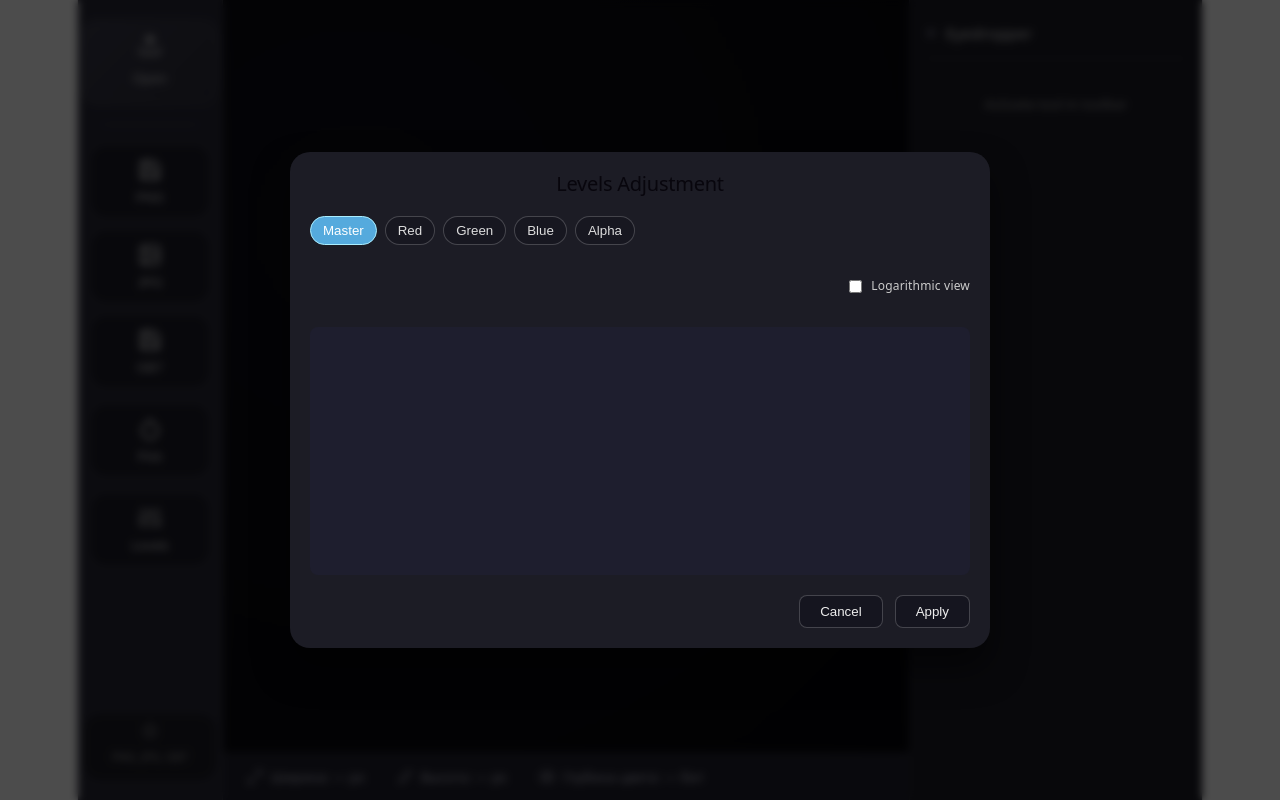
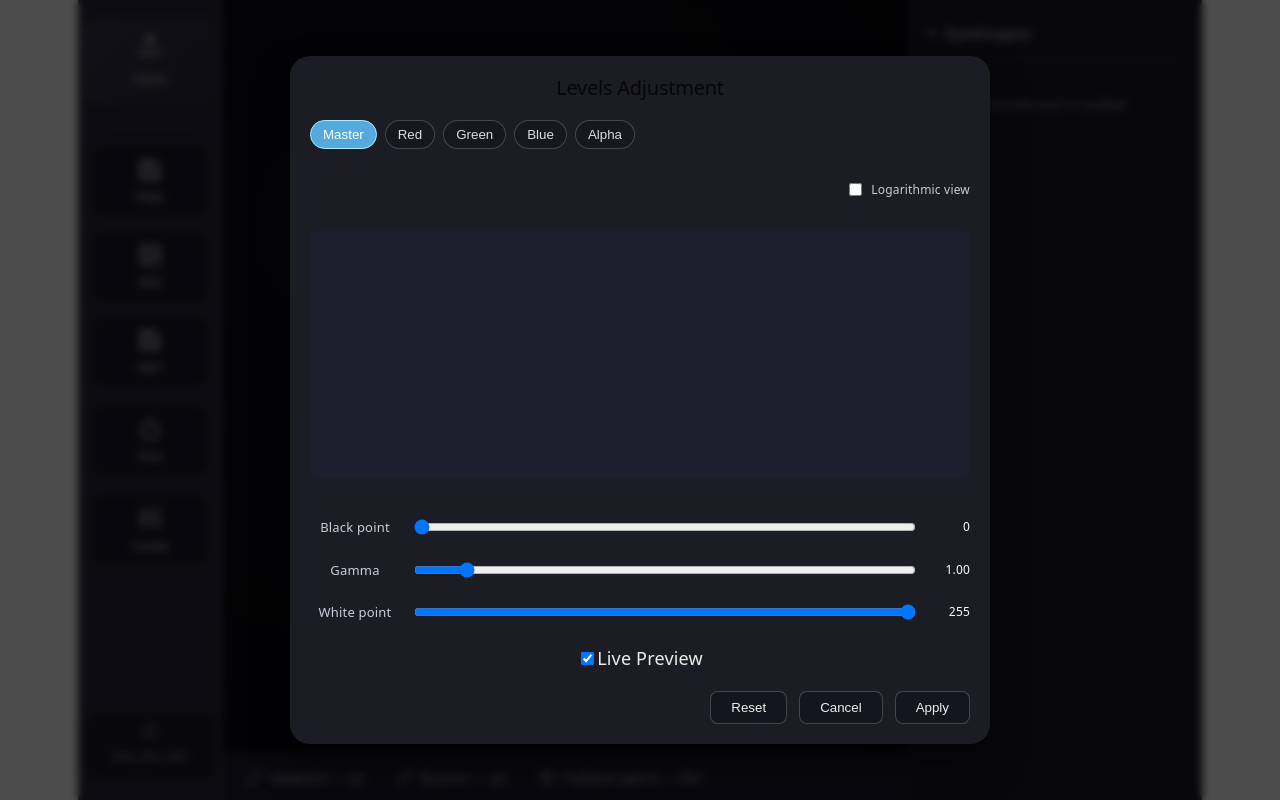
Before and after one commit to FrontendCourseMP/photoshop-ndbeliaeb0401, a React (Vite) app: page / in a window 1280 px wide. Both pictures are taken after a click on the button "Levels". Built offline with nearby package versions, Linux system fonts and the light colour scheme.

Commit message:
fix level

```diff
--- a/src/App.jsx
+++ b/src/App.jsx
@@ -4,12 +4,13 @@ import Canvas from './components/Canvas/Canvas';
 import StatusBar from './components/StatusBar/StatusBar';
 import ChannelsPanel from './components/ChannelsPanel/ChannelsPanel';
 import InfoPanel from './components/InfoPanel/InfoPanel';
-import LevelsDialog from './components/LevelsDialog/LevelsDialog';  // импорт
+import LevelsDialog from './components/LevelsDialog/LevelsDialog';
 import { useImageLoader } from './hooks/useImageLoader';
 import { useImageExport } from './hooks/useImageExport';
 import { useCanvasResize } from './hooks/useCanvasResize';
 import { useChannels } from './hooks/useChannels';
 import { useEyedropper } from './hooks/useEyedropper';
+import { useLevels } from './hooks/useLevels';
 import styles from './App.module.css';
 
 function App() {
@@ -19,13 +20,14 @@ function App() {
   const [imageInfo, setImageInfo] = useState({ width: null, height: null, colorDepth: null });
   const [isEyedropperActive, setIsEyedropperActive] = useState(false);
   const [pickedColor, setPickedColor] = useState(null);
-  const [isLevelsOpen, setIsLevelsOpen] = useState(false);      // состояние диалога
+  const [isLevelsOpen, setIsLevelsOpen] = useState(false);
 
   const { loadImageFromUrl } = useImageLoader(setOriginalImageData, setImageInfo);
   const { exportPNG, exportJPG, exportGB7 } = useImageExport(canvasRef);
   useCanvasResize(canvasRef, displayImageData);
   const { activeChannels, toggleChannel, hasAlpha } = useChannels(originalImageData, setDisplayImageData);
   const { pickedColor: eyedropperColor } = useEyedropper(canvasRef, isEyedropperActive, setPickedColor);
+  const { levelsState, updateLevels, resetLevels, applyLevels, previewLevels } = useLevels(originalImageData, setDisplayImageData);
 
   const handleActivateEyedropper = () => {
     setIsEyedropperActive(!isEyedropperActive);
@@ -34,6 +36,19 @@ function App() {
 
   const handleOpenLevels = () => setIsLevelsOpen(true);
   const handleCloseLevels = () => setIsLevelsOpen(false);
+
+  const handleLevelsApply = () => {
+    applyLevels();
+    handleCloseLevels();
+  };
+
+  const handleLevelsReset = () => {
+    resetLevels();
+  };
+
+  const handleLevelsPreview = (channelId, black, gamma, white) => {
+    previewLevels(channelId, black, gamma, white);
+  };
 
   return (
     <div className={styles.app}>
@@ -63,10 +78,16 @@ function App() {
       <InfoPanel colorInfo={pickedColor} isActive={isEyedropperActive} />
 
       <LevelsDialog
-        isOpen={isLevelsOpen}
-        onClose={handleCloseLevels}
-        originalImageData={originalImageData}
-      />
+  isOpen={isLevelsOpen}
+  onClose={handleCloseLevels}
+  onApplyLevels={(imageData) => {
+    setDisplayImageData(imageData);
+    setOriginalImageData(imageData); // если нужно сохранить изменения
+  }}
+  onPreview={handleLevelsPreview}
+  originalImageData={originalImageData}
+  levelsState={levelsState}
+/>
     </div>
   );
 }
--- /dev/null
+++ b/src/components/LevelsDialog/InputLevels.jsx
@@ -0,0 +1,62 @@
+import styles from './InputLevels.module.css';
+
+const InputLevels = ({ black, gamma, white, onChange, min = 0, max = 255 }) => {
+  const handleBlackChange = (e) => {
+    let val = Number(e.target.value);
+    if (val >= white) val = white - 1;
+    onChange({ black: val });
+  };
+  const handleGammaChange = (e) => {
+    let val = parseFloat(e.target.value);
+    if (isNaN(val)) val = 1;
+    onChange({ gamma: val });
+  };
+  const handleWhiteChange = (e) => {
+    let val = Number(e.target.value);
+    if (val <= black) val = black + 1;
+    onChange({ white: val });
+  };
+
+  return (
+    <div className={styles.inputLevels}>
+      <div className={styles.sliderGroup}>
+        <label>Black point</label>
+        <input
+          type="range"
+          min={min}
+          max={max}
+          step={1}
+          value={black}
+          onChange={handleBlackChange}
+        />
+        <span>{black}</span>
+      </div>
+      <div className={styles.sliderGroup}>
+        <label>Gamma</label>
+        <input
+          type="range"
+          min={0.1}
+          max={9.9}
+          step={0.01}
+          value={gamma}
+          onChange={handleGammaChange}
+        />
+        <span>{gamma.toFixed(2)}</span>
+      </div>
+      <div className={styles.sliderGroup}>
+        <label>White point</label>
+        <input
+          type="range"
+          min={min}
+          max={max}
+          step={1}
+          value={white}
+          onChange={handleWhiteChange}
+        />
+        <span>{white}</span>
+      </div>
+    </div>
+  );
+};
+
+export default InputLevels;
--- /dev/null
+++ b/src/components/LevelsDialog/InputLevels.module.css
@@ -0,0 +1,26 @@
+.inputLevels {
+  display: flex;
+  flex-direction: column;
+  gap: 16px;
+  margin-top: 16px;
+}
+.sliderGroup {
+  display: flex;
+  align-items: center;
+  gap: 12px;
+}
+.sliderGroup label {
+  width: 90px;
+  font-size: 13px;
+  color: #ccd;
+}
+.sliderGroup input {
+  flex: 1;
+  cursor: pointer;
+}
+.sliderGroup span {
+  width: 40px;
+  text-align: right;
+  font-size: 12px;
+  color: #fff;
+}
--- a/src/components/LevelsDialog/LevelsDialog.jsx
+++ b/src/components/LevelsDialog/LevelsDialog.jsx
@@ -1,12 +1,29 @@
 import { useEffect, useRef, useState } from 'react';
 import { useHistogram } from '../../hooks/useHistogram';
+import { useLevels } from '../../hooks/useLevels';
 import HistogramCanvas from './HistogramCanvas';
+import InputLevels from './InputLevels';
 import styles from './LevelsDialog.module.css';
 
-const LevelsDialog = ({ isOpen, onClose, originalImageData }) => {
+const LevelsDialog = ({
+  isOpen,
+  onClose,
+  originalImageData,
+  onApplyLevels,
+  onPreview    // новый проп
+}) => {
   const dialogRef = useRef(null);
   const [histogramMode, setHistogramMode] = useState('linear');
-  const { histogram, currentChannel, updateChannel } = useHistogram(originalImageData);
+  const [previewEnabled, setPreviewEnabled] = useState(true);
+  const { histogram, currentChannel: histChannel, updateChannel: updateHistChannel } = useHistogram(originalImageData);
+  const {
+    currentChannel,
+    setCurrentChannel,
+    settings,
+    updateSettings,
+    resetSettings,
+    adjustedImageData
+  } = useLevels(originalImageData);
 
   useEffect(() => {
     if (isOpen) {
@@ -16,8 +33,42 @@ const LevelsDialog = ({ isOpen, onClose, originalImageData }) => {
     }
   }, [isOpen]);
 
+  const handleChannelChange = (channelId) => {
+    setCurrentChannel(channelId);
+    updateHistChannel(channelId);
+  };
+
+  const handleSettingsChange = (newValues) => {
+    updateSettings(newValues);
+    // Если предпросмотр включён – вызываем onPreview
+    if (previewEnabled && onPreview) {
+      const current = { ...settings, ...newValues };
+      onPreview(currentChannel, current.black, current.gamma, current.white);
+    }
+  };
+
+  const handleReset = () => {
+    resetSettings();
+    if (previewEnabled && onPreview) {
+      const defaultSettings = { black: 0, gamma: 1, white: 255 };
+      onPreview(currentChannel, defaultSettings.black, defaultSettings.gamma, defaultSettings.white);
+    }
+  };
+
+  const handleApply = () => {
+    if (adjustedImageData && onApplyLevels) {
+      onApplyLevels(adjustedImageData);
+    }
+    onClose();
+  };
+
+  const handleCancel = () => {
+    resetSettings();
+    onClose();
+  };
+
   const channels = [
-    { id: 'luminance', label: 'Master' },
+    { id: 'master', label: 'Master' },
     { id: 'red', label: 'Red' },
     { id: 'green', label: 'Green' },
     { id: 'blue', label: 'Blue' },
@@ -25,7 +76,7 @@ const LevelsDialog = ({ isOpen, onClose, originalImageData }) => {
   ];
 
   return (
-    <dialog ref={dialogRef} className={styles.dialog} onClose={onClose}>
+    <dialog ref={dialogRef} className={styles.dialog} onClose={handleCancel}>
       <div className={styles.container}>
         <h2>Levels Adjustment</h2>
 
@@ -34,7 +85,7 @@ const LevelsDialog = ({ isOpen, onClose, originalImageData }) => {
             <button
               key={ch.id}
               className={`${styles.channelBtn} ${currentChannel === ch.id ? styles.active : ''}`}
-              onClick={() => updateChannel(ch.id)}
+              onClick={() => handleChannelChange(ch.id)}
             >
               {ch.label}
             </button>
@@ -54,9 +105,30 @@ const LevelsDialog = ({ isOpen, onClose, originalImageData }) => {
 
         <HistogramCanvas histogram={histogram} mode={histogramMode} />
 
+        <InputLevels
+          black={settings.black}
+          gamma={settings.gamma}
+          white={settings.white}
+          onChange={handleSettingsChange}
+          min={0}
+          max={255}
+        />
+
+        <div className={styles.previewCheck}>
+          <label>
+            <input
+              type="checkbox"
+              checked={previewEnabled}
+              onChange={(e) => setPreviewEnabled(e.target.checked)}
+            />
+            Live Preview
+          </label>
+        </div>
+
         <div className={styles.actions}>
-          <button onClick={onClose}>Cancel</button>
-          <button onClick={onClose}>Apply</button>
+          <button onClick={handleReset}>Reset</button>
+          <button onClick={handleCancel}>Cancel</button>
+          <button onClick={handleApply}>Apply</button>
         </div>
       </div>
     </dialog>
--- /dev/null
+++ b/src/hooks/useLevels.js
@@ -0,0 +1,105 @@
+import { useState, useEffect, useCallback } from 'react';
+
+const createLookupTable = (black, gamma, white, max = 255) => {
+  const table = new Uint8Array(max + 1);
+  const range = white - black;
+  for (let i = 0; i <= max; i++) {
+    let value = (i - black) / range;
+    value = Math.min(1, Math.max(0, value));
+    value = Math.pow(value, 1 / gamma);
+    table[i] = Math.round(value * max);
+  }
+  return table;
+};
+
+const applyLevelsToChannel = (imageData, channel, black, gamma, white) => {
+  const lut = createLookupTable(black, gamma, white);
+  const data = imageData.data;
+  const newData = new Uint8ClampedArray(data.length);
+  const channelIdx = channel === 'red' ? 0 : channel === 'green' ? 1 : channel === 'blue' ? 2 : 3;
+  const isMaster = channel === 'master';
+
+  for (let i = 0; i < data.length; i += 4) {
+    if (isMaster) {
+      newData[i] = lut[data[i]];
+      newData[i+1] = lut[data[i+1]];
+      newData[i+2] = lut[data[i+2]];
+      newData[i+3] = data[i+3];
+    } else {
+      for (let c = 0; c < 3; c++) {
+        newData[i+c] = data[i+c];
+      }
+      newData[i+channelIdx] = lut[data[i+channelIdx]];
+      newData[i+3] = data[i+3];
+    }
+  }
+  return new ImageData(newData, imageData.width, imageData.height);
+};
+
+export const useLevels = (originalImageData) => {
+  const [currentChannel, setCurrentChannel] = useState('master');
+  const [settings, setSettings] = useState({
+    master: { black: 0, gamma: 1, white: 255 },
+    red: { black: 0, gamma: 1, white: 255 },
+    green: { black: 0, gamma: 1, white: 255 },
+    blue: { black: 0, gamma: 1, white: 255 },
+    alpha: { black: 0, gamma: 1, white: 255 }
+  });
+  const [adjustedImageData, setAdjustedImageData] = useState(null);
+
+  const updateSettings = useCallback((newValues) => {
+    setSettings(prev => ({
+      ...prev,
+      [currentChannel]: { ...prev[currentChannel], ...newValues }
+    }));
+  }, [currentChannel]);
+
+  const resetSettings = useCallback(() => {
+    setSettings(prev => ({
+      ...prev,
+      [currentChannel]: { black: 0, gamma: 1, white: 255 }
+    }));
+  }, [currentChannel]);
+
+  const computeAdjustedImage = useCallback(() => {
+    if (!originalImageData) return null;
+    let result = originalImageData;
+    for (const channel of ['master', 'red', 'green', 'blue', 'alpha']) {
+      const { black, gamma, white } = settings[channel];
+      if (black !== 0 || gamma !== 1 || white !== 255) {
+        result = applyLevelsToChannel(result, channel, black, gamma, white);
+      }
+    }
+    return result;
+  }, [originalImageData, settings]);
+
+  useEffect(() => {
+    if (!originalImageData) return;
+    const adjusted = computeAdjustedImage();
+    setAdjustedImageData(adjusted);
+  }, [originalImageData, settings, computeAdjustedImage]);
+
+  const preview = (channel, black, gamma, white) => {
+    if (!originalImageData) return;
+    const previewSettings = { ...settings };
+    previewSettings[channel] = { black, gamma, white };
+    let result = originalImageData;
+    for (const ch of ['master', 'red', 'green', 'blue', 'alpha']) {
+      const { black: b, gamma: g, white: w } = previewSettings[ch];
+      if (b !== 0 || g !== 1 || w !== 255) {
+        result = applyLevelsToChannel(result, ch, b, g, w);
+      }
+    }
+    return result;
+  };
+
+  return {
+    currentChannel,
+    setCurrentChannel,
+    settings: settings[currentChannel],
+    updateSettings,
+    resetSettings,
+    adjustedImageData,
+    preview
+  };
+};
```
